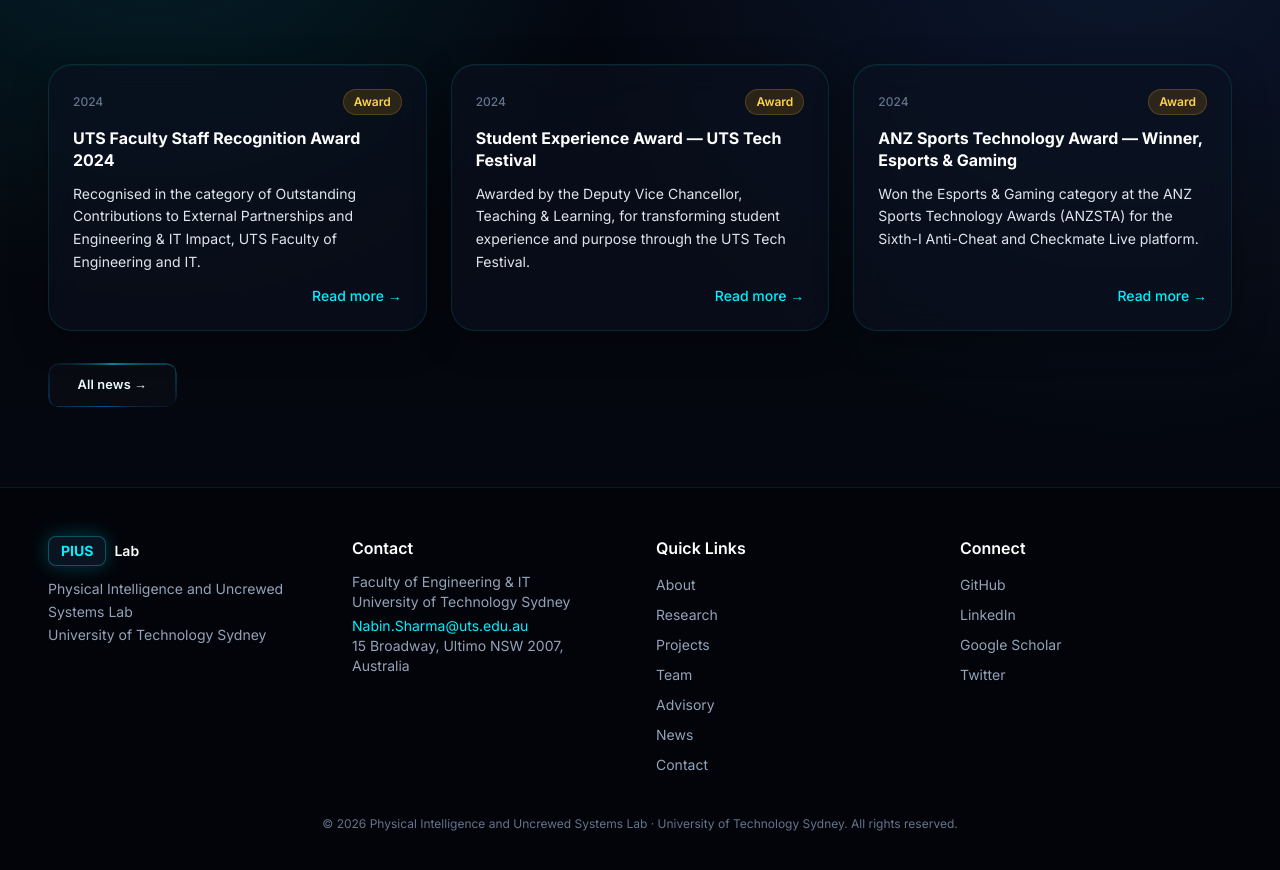
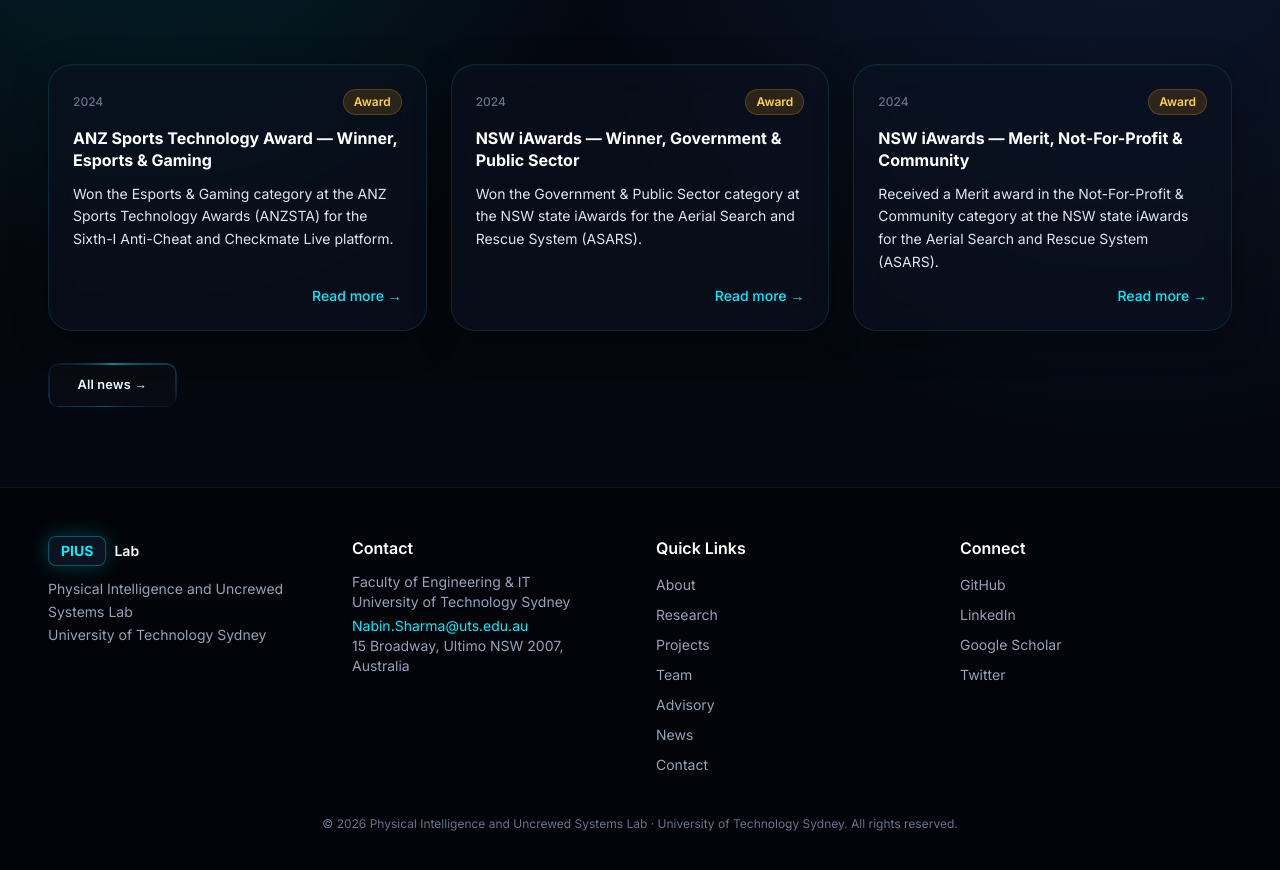
Before and after one commit to UTS-PIUS-Lab/pius-lab, a Next.js app: page /pius-lab/ in a window 1280 px wide. Shown: the part 3380-4250 px from the top of the page. Built offline with nearby package versions, Linux system fonts and the light colour scheme.

Commit message:
Update news.js

```diff
--- a/src/data/news.js
+++ b/src/data/news.js
@@ -3,8 +3,6 @@
 // Add new items to the TOP of this array
 export const news = [
  // ── Awards ──
-  { id:'award-uts-staff-2024',      date:'2024', badge:'award', title:'UTS Faculty Staff Recognition Award 2024',                    summary:'Recognised in the category of Outstanding Contributions to External Partnerships and Engineering & IT Impact, UTS Faculty of Engineering and IT.' },
-  { id:'award-student-exp-2024',    date:'2024', badge:'award', title:'Student Experience Award — UTS Tech Festival',                summary:'Awarded by the Deputy Vice Chancellor, Teaching & Learning, for transforming student experience and purpose through the UTS Tech Festival.' },
   { id:'award-anzsta-2024',         date:'2024', badge:'award', title:'ANZ Sports Technology Award — Winner, Esports & Gaming',      summary:'Won the Esports & Gaming category at the ANZ Sports Technology Awards (ANZSTA) for the Sixth-I Anti-Cheat and Checkmate Live platform.' },
   { id:'award-iawards-asars-gov-2024', date:'2024', badge:'award', title:'NSW iAwards — Winner, Government & Public Sector',         summary:'Won the Government & Public Sector category at the NSW state iAwards for the Aerial Search and Rescue System (ASARS).' },
   { id:'award-iawards-asars-nfp-2024', date:'2024', badge:'award', title:'NSW iAwards — Merit, Not-For-Profit & Community',          summary:'Received a Merit award in the Not-For-Profit & Community category at the NSW state iAwards for the Aerial Search and Rescue System (ASARS).' },
```
